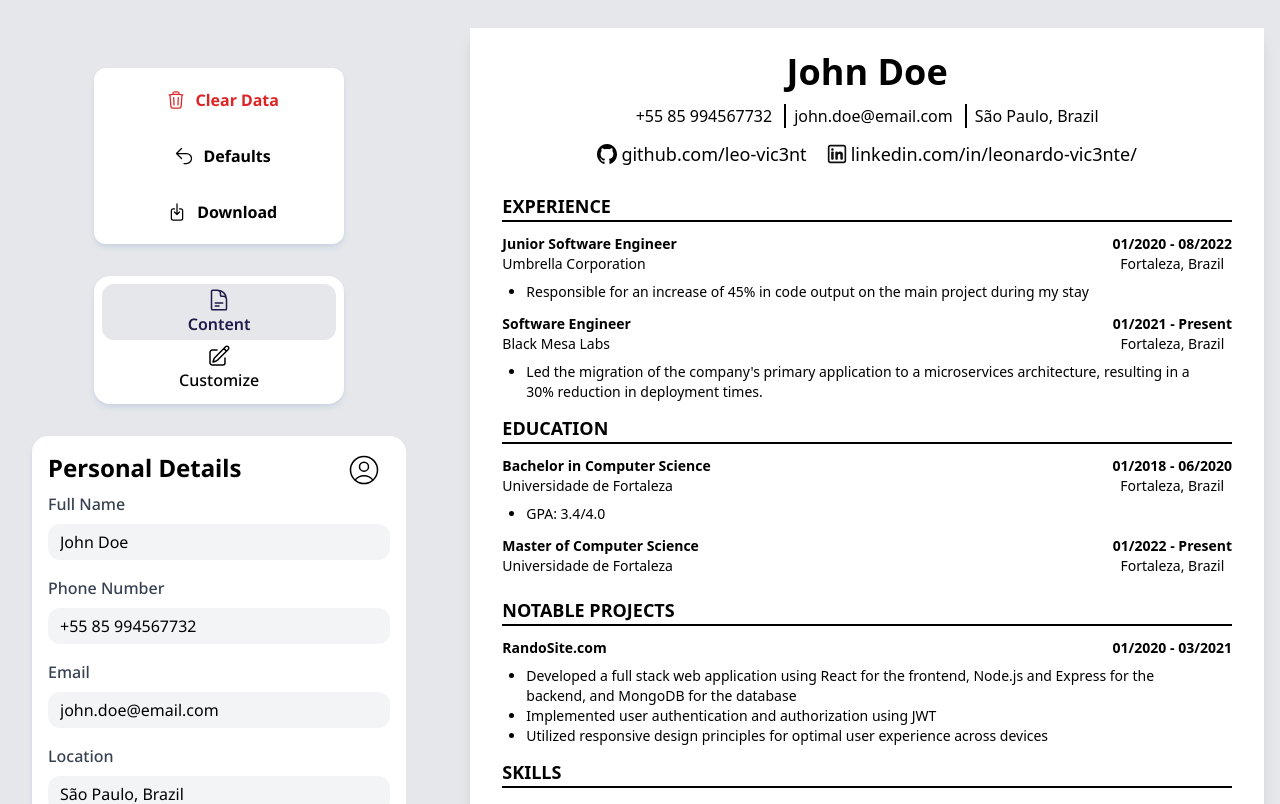
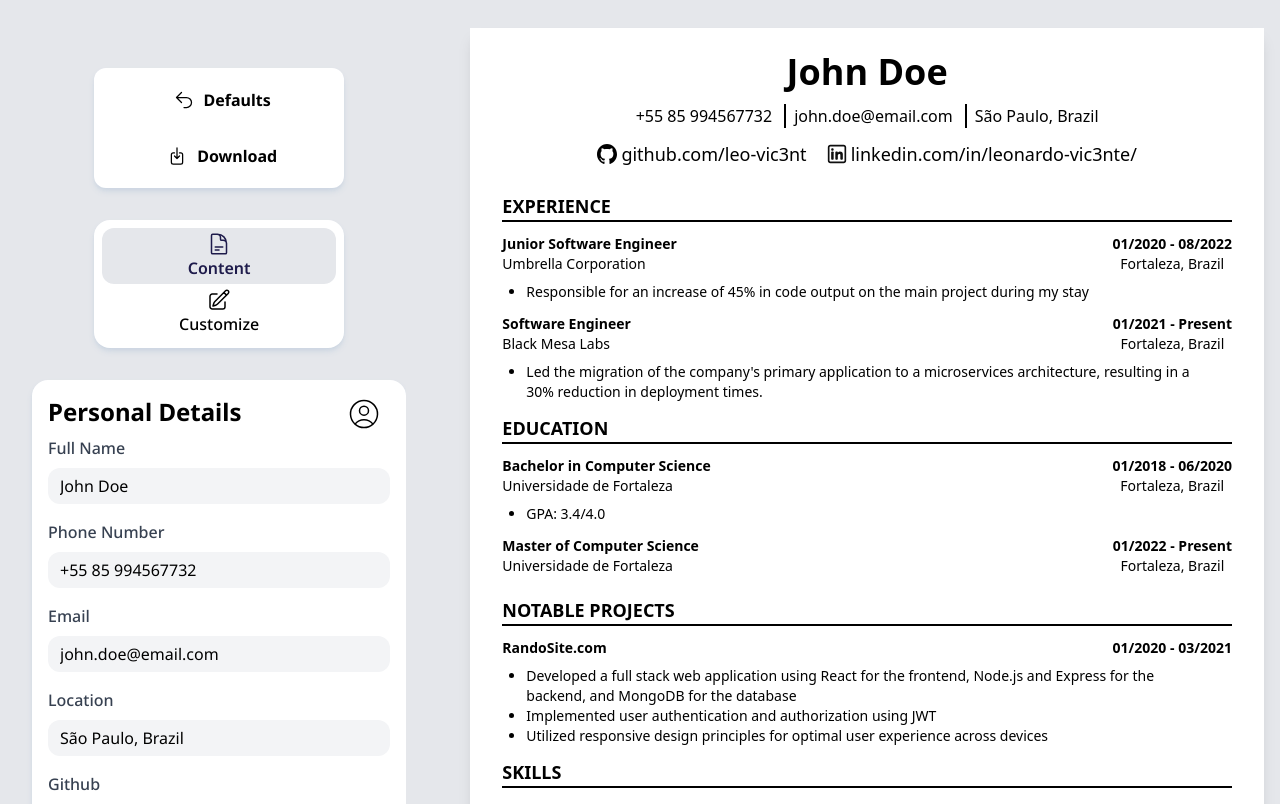
Before and after one commit to leo-vic3nt/EasyCv, a React (Vite) app: page / in a window 1280 px wide. Shown: the top 804 px of the page. Built offline with nearby package versions, Linux system fonts and the light colour scheme.

Commit message:
add restore default functionality

```diff
--- a/index.html
+++ b/index.html
@@ -2,7 +2,6 @@
 <html lang="en">
 <head>
   <meta charset="UTF-8" />
-    <link rel="icon" type="image/svg+xml" href="/vite.svg" />
   <link rel="preconnect" href="https://fonts.googleapis.com" />
   <link rel="preconnect" href="https://fonts.gstatic.com" crossorigin />
   <link
--- a/src/App.jsx
+++ b/src/App.jsx
@@ -36,10 +36,20 @@ function App() {
   const [cvAccentColor, setCvAccentColor] = useState("#000000");
   const [cvLanguage, setCvLanguage] = useState(CV_LANGUAGES.en);
 
+  function restoreDefaults() {
+    setPersonalsDetailsData(DUMMY_DATA.personalInfo);
+    setEducationData(DUMMY_DATA.educationData);
+    setExperienceData(DUMMY_DATA.experienceData);
+    setProjectsData(DUMMY_DATA.projects);
+    setSkillsData(DUMMY_DATA.skills);
+    setCvFont(CV_FONTS.sans);
+    setCvAccentColor("#000000");
+  }
+
   return (
     <Container>
       <SideContainer>
-        <ActionsBar />
+        <ActionsBar restoreDefaults={restoreDefaults}/>
         <ModeToggle setMode={setMode} />
         {currentMode === EDITOR_MODES.contentEditor ? (
           <ContentEditor
--- a/src/components/Aside/ActionsBar.jsx
+++ b/src/components/Aside/ActionsBar.jsx
@@ -1,5 +1,8 @@
 /* eslint-disable react/prop-types */
-import { ArrowDownOnSquareIcon, ArrowUturnLeftIcon, TrashIcon } from "@heroicons/react/24/outline";
+import {
+  ArrowDownOnSquareIcon,
+  ArrowUturnLeftIcon,
+} from "@heroicons/react/24/outline";
 import clsx from "clsx";
 import React from "react";
 
@@ -11,7 +14,7 @@ function Container({ children }) {
   );
 }
 
-function ControlButton({ children, customStyle = null }) {
+function ControlButton({ children, customStyle = null, handleCLick }) {
   return (
     <button
       type="button"
@@ -19,20 +22,17 @@ function ControlButton({ children, customStyle = null }) {
         "flex w-full items-center justify-center gap-1 rounded-xl px-1 py-3 font-bold capitalize hover:bg-gray-200 active:scale-95",
         customStyle,
       )}
+      onClick={handleCLick}
     >
       {children}
     </button>
   );
 }
 
-function ActionsBar() {
+function ActionsBar({ restoreDefaults }) {
   return (
     <Container>
-      <ControlButton customStyle={"text-red-600"}>
-        <TrashIcon className="size-5 min-w-8 text-red-600" />
-        clear data
-      </ControlButton>
-      <ControlButton>
+      <ControlButton handleCLick={restoreDefaults}>
         <ArrowUturnLeftIcon className="size-5 min-w-8" />
         defaults
       </ControlButton>
```
Lines whose indentation alone changed are shown as unchanged.
